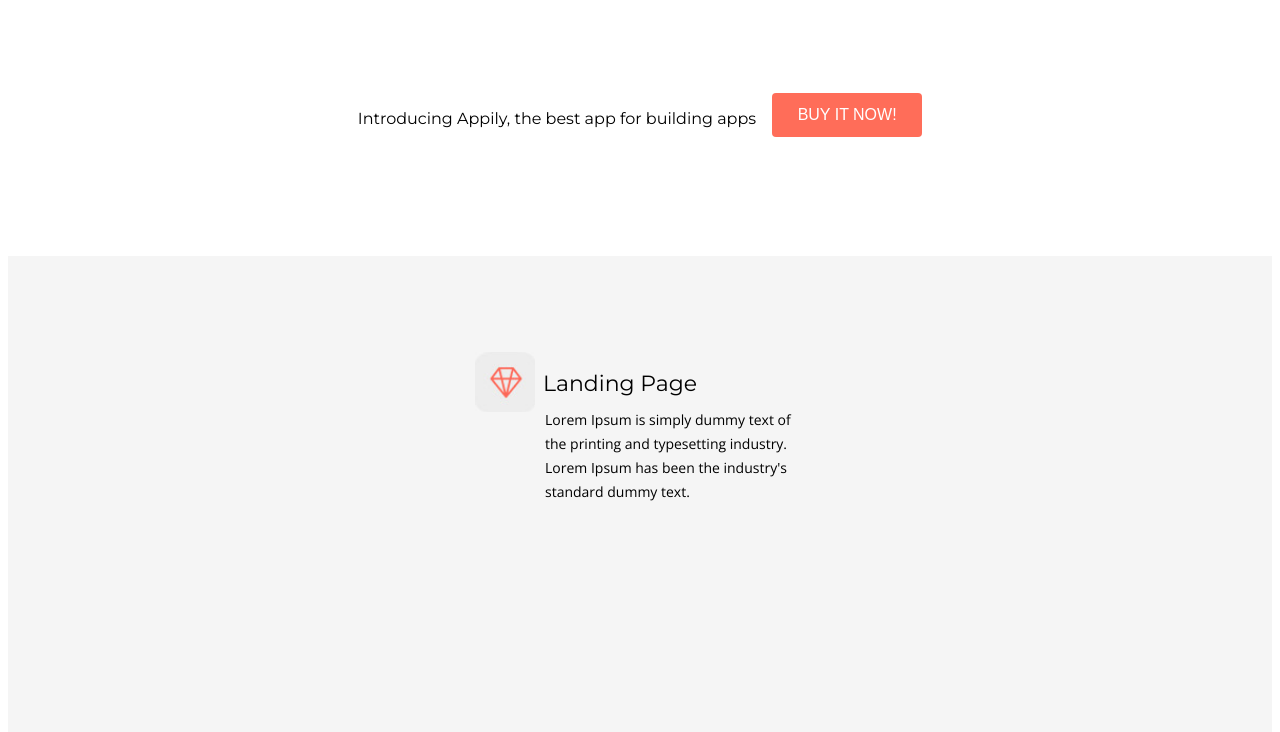
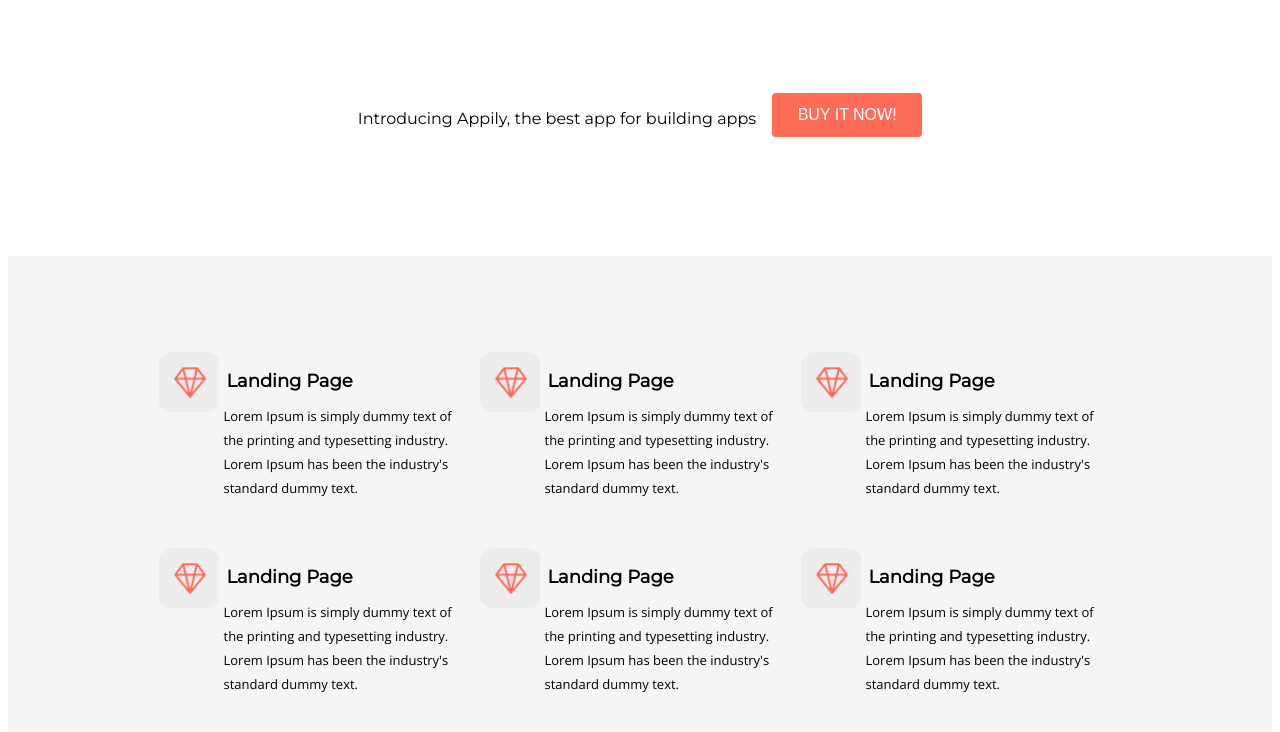
Before and after one commit to nickeleres/splash_example, a plain HTML site: page index.html in a window 1280 px wide. Shown: the part 572-1304 px from the top of the page. Drawn offline with nearby package versions, Linux system fonts and the light colour scheme.

Commit message:
section 3 complete

```diff
--- a/index.html
+++ b/index.html
@@ -55,6 +55,68 @@
 					Lorem Ipsum has been the industry's standard dummy text.
 				</div>
 			</div>
+			<div class="section_3_module">
+				<div class='section_3_header_and_icon'>
+					<div class="section_3_icon"></div>
+					<div class="section_3_header">
+						Landing Page
+					</div>
+				</div>
+				<div class='section_3_text'>
+					Lorem Ipsum is simply dummy text of the printing and typesetting industry.
+					Lorem Ipsum has been the industry's standard dummy text.
+				</div>
+			</div>
+			<div class="section_3_module">
+				<div class='section_3_header_and_icon'>
+					<div class="section_3_icon"></div>
+					<div class="section_3_header">
+						Landing Page
+					</div>
+				</div>
+				<div class='section_3_text'>
+					Lorem Ipsum is simply dummy text of the printing and typesetting industry.
+					Lorem Ipsum has been the industry's standard dummy text.
+				</div>
+			</div>
+		</div>
+		<div id='section_3_row_2'>
+			<div class="section_3_module">
+				<div class='section_3_header_and_icon'>
+					<div class="section_3_icon"></div>
+					<div class="section_3_header">
+						Landing Page
+					</div>
+				</div>
+				<div class='section_3_text'>
+					Lorem Ipsum is simply dummy text of the printing and typesetting industry.
+					Lorem Ipsum has been the industry's standard dummy text.
+				</div>
+			</div>
+			<div class="section_3_module">
+				<div class='section_3_header_and_icon'>
+					<div class="section_3_icon"></div>
+					<div class="section_3_header">
+						Landing Page
+					</div>
+				</div>
+				<div class='section_3_text'>
+					Lorem Ipsum is simply dummy text of the printing and typesetting industry.
+					Lorem Ipsum has been the industry's standard dummy text.
+				</div>
+			</div>
+			<div class="section_3_module">
+				<div class='section_3_header_and_icon'>
+					<div class="section_3_icon"></div>
+					<div class="section_3_header">
+						Landing Page
+					</div>
+				</div>
+				<div class='section_3_text'>
+					Lorem Ipsum is simply dummy text of the printing and typesetting industry.
+					Lorem Ipsum has been the industry's standard dummy text.
+				</div>
+			</div>
 		</div>
 	</div>
 
--- a/styles.scss
+++ b/styles.scss
@@ -127,14 +127,16 @@ $button_width: 150px;
 
 #section_3{
 	text-align: center;
-	padding-bottom: 6em;
-	padding-top: 6em;
+	padding-bottom: 2em;
+	padding-top: 3em;
 	background-color: #F5F5F5;
 
-	#section_3_row_1{
+	#section_3_row_1,
+	#section_3_row_2{
 		display: inline-block;
 		margin: 0 auto;
 		float: none;
+		padding-top: 3em;
 	}
 
 	.section_3_icon{
@@ -148,19 +150,25 @@ $button_width: 150px;
 	.section_3_header{
 		float: left;
 		margin-left: 8px;
-		font-size: 22px;
+		font-size: 18px;
 		font-family: $heading_font;
 		margin-top: 18px;
+		font-weight: bold;
 	}
 
 	.section_3_text{
 		margin-left: 5em;
-		width: 260px;
+		width: 240px;
 		text-align: left;
 		font-family: $body_font;
-		font-size: 14px;
+		font-size: 13px;
 		line-height: 24px;
 		padding-top: 4em;
 		clear: right;
 	}
+
+	.section_3_module{
+		float: left;
+		padding-right: 1em;
+	}
 }
```
Also changed, not shown: styles.css, 1 other file.
